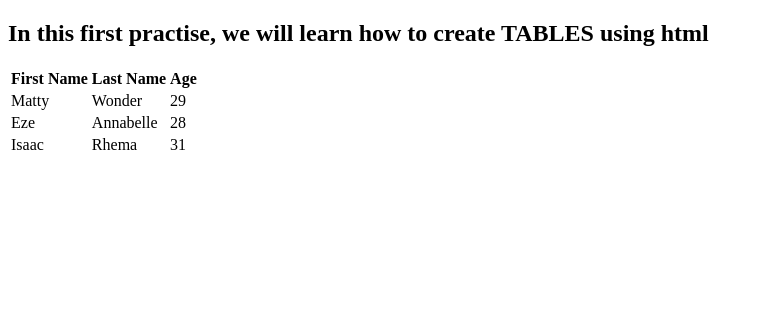
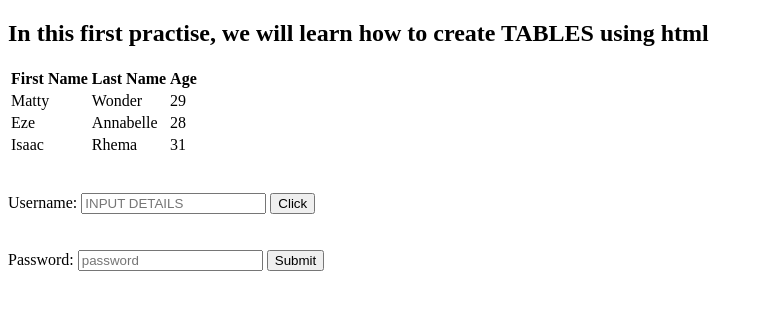
Before and after one commit to mattywonder/My-First-Web-Page, a plain HTML site: page Practice.html in a window 1280 px wide. Shown: the whole page, without its empty margins (0-762 px from the left). Drawn offline with Linux system fonts and the light colour scheme.

Commit message:
Created my first form

```diff
--- a/Practice.html
+++ b/Practice.html
@@ -42,5 +42,23 @@
         </tr>
       </tbody>
     </table>
+
+    <br /><br />
+
+    <form action="CollectData.txt" target="_blank">
+      <label for="demo">Username:</label>
+      <input type="text" placeholder="INPUT DETAILS" />
+      <button type="submit">Click</button>
+    </form>
+
+    <!-- <label for="demo">Username:</label>
+    <input type="text" placeholder="INPUT DETAILS" />
+    <button type="button">Click</button> -->
+
+    <br /><br />
+
+    <label for="demo">Password:</label>
+    <input type="password" placeholder="password" />
+    <button type="submit">Submit</button>
   </body>
 </html>
```
Also changed, not shown: CollectData.txt (added).
